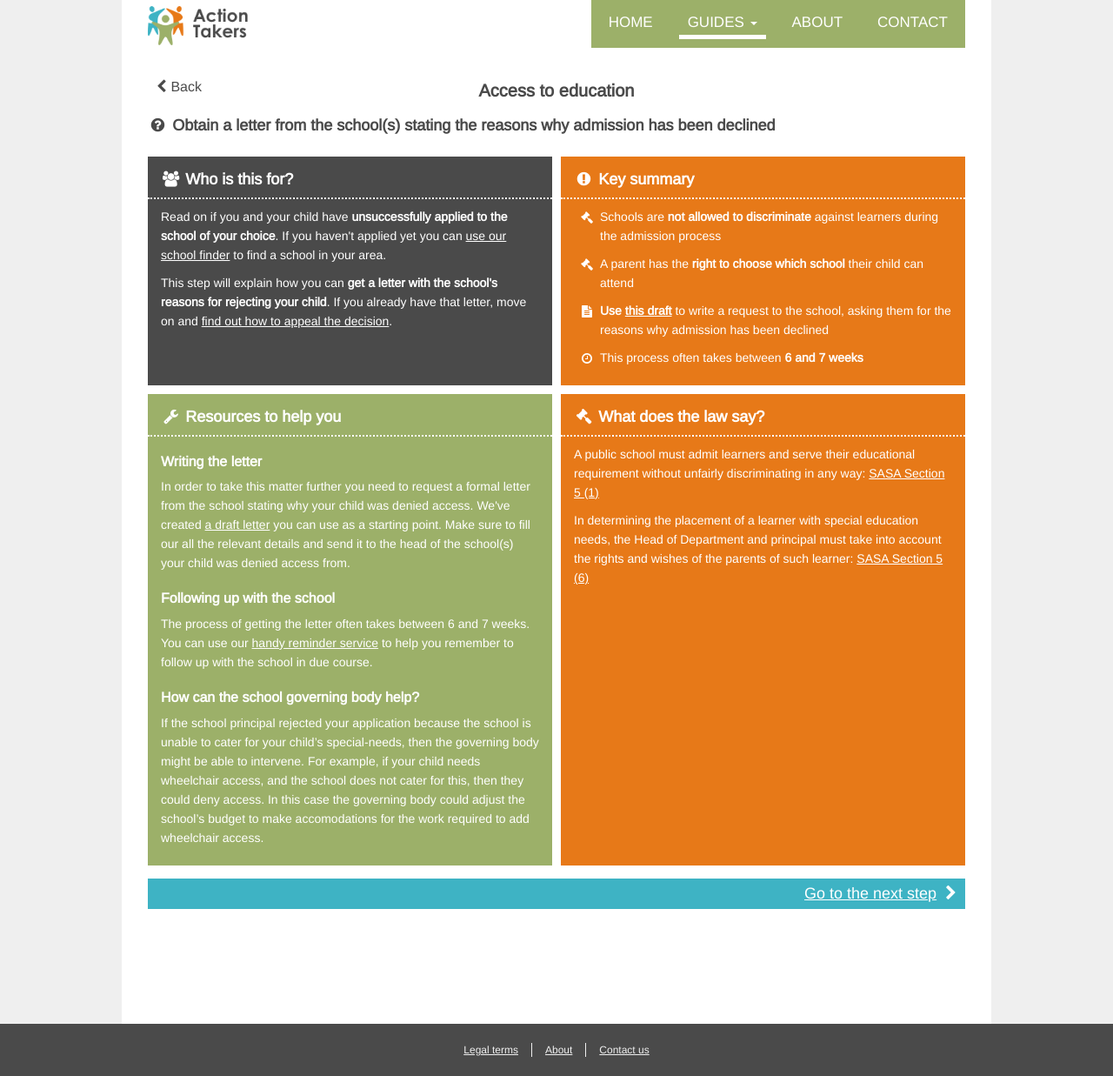
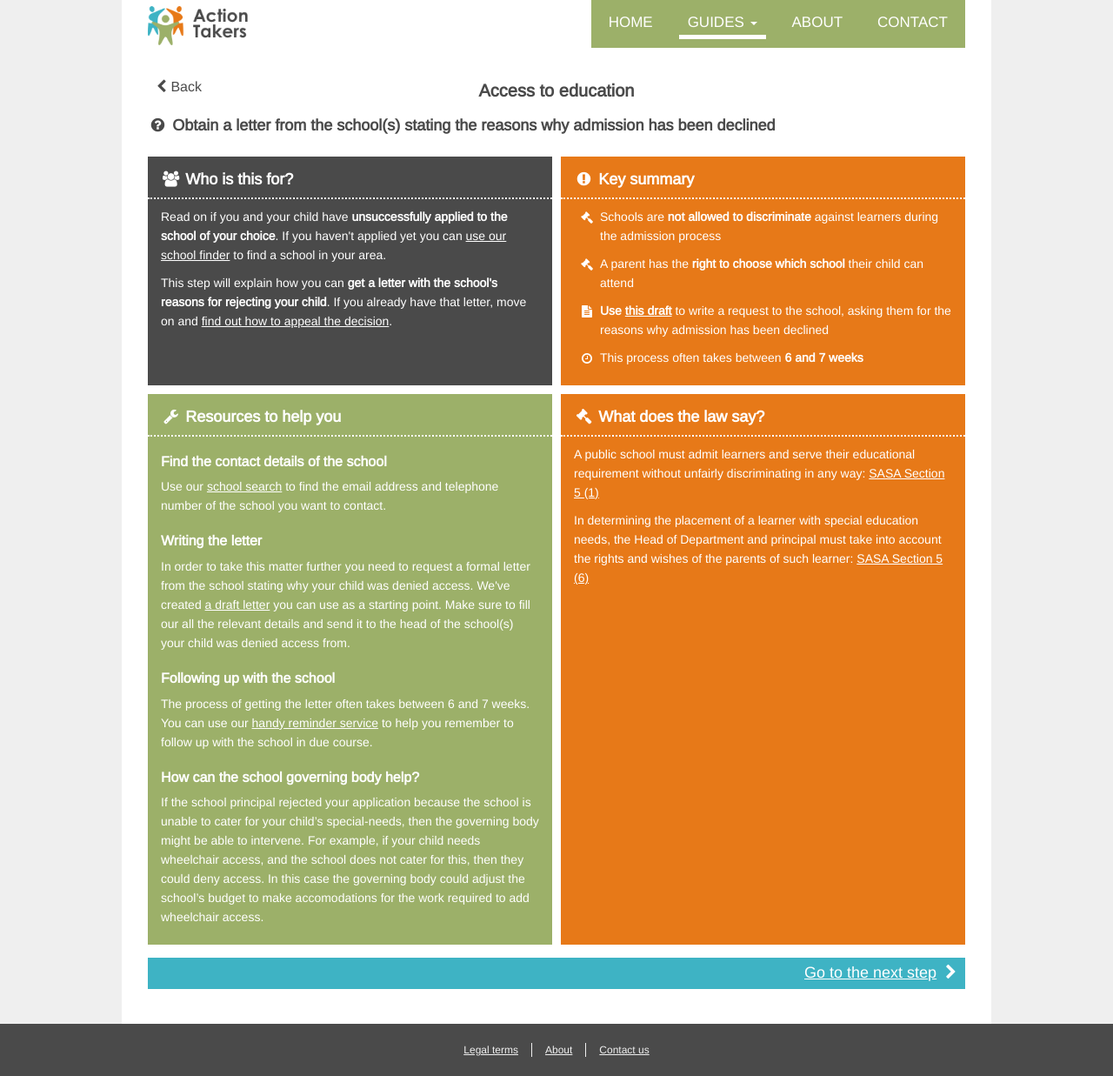
Before and after one commit to OpenUpSA/action-takers, a Jekyll site: the page built from _access-education/1.md, in a window 1280 px wide and 1237 px high. Shown: the whole window at 87% size. Built offline with Jekyll 4.4.1, drawn with Linux system fonts in a browser that asks for light colours; nearby versions of some CDN libraries.

Commit message:
add school search to page

```diff
--- a/_access-education/1.md
+++ b/_access-education/1.md
@@ -35,6 +35,8 @@ title: Access to education
       </div>
       <hr>
       <div class="body">
+        <h3>Find the contact details of the school</h3>
+        <p>Use our <a href="/docs/wc-school-search.html">school search</a> to find the email address and telephone number of the school you want to contact.</p>
         <h3>Writing the letter</h3>
         <p>In order to take this matter further you need to request a formal letter from the school stating why your child was denied access. We've created <a href="">a draft letter</a> you can use as a starting point. Make sure to fill our all the relevant details and send it to the head of the school(s) your child was denied access from.</p>
 
```
